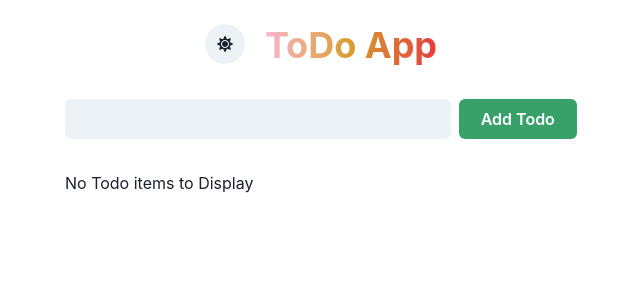
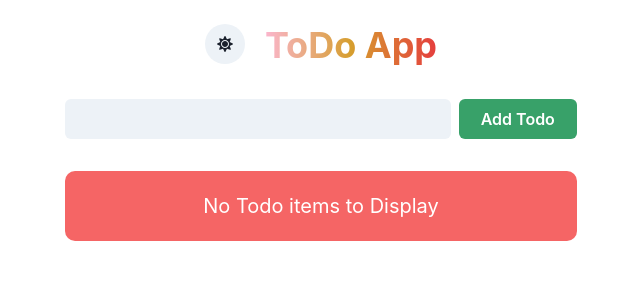
Before and after one commit to vasundhrasingh25/To-Do_App, a React (Create React App) app in the folder todo-app/: page / in a window 1280 px wide. Shown: the top 300 px of the page, without its empty margins (319-959 px from the left). Built offline with nearby package versions, Linux system fonts and the light colour scheme.

Commit message:
updated EmptyTodo.jsx

```diff
--- a/todo-app/src/components/EmptyTodo.jsx
+++ b/todo-app/src/components/EmptyTodo.jsx
@@ -4,7 +4,13 @@ import {Text} from '@chakra-ui/react';
 const EmptyTodo = () =>
 {
     return(
-        <Text>No Todo items to Display </Text>
+        <Text p={5}
+        bg= 'red.400'
+        color='white'
+        borderRadius={10}
+        textAlign={'center'}
+        fontSize={20}
+        >No Todo items to Display </Text>
 
     )
 }
```
